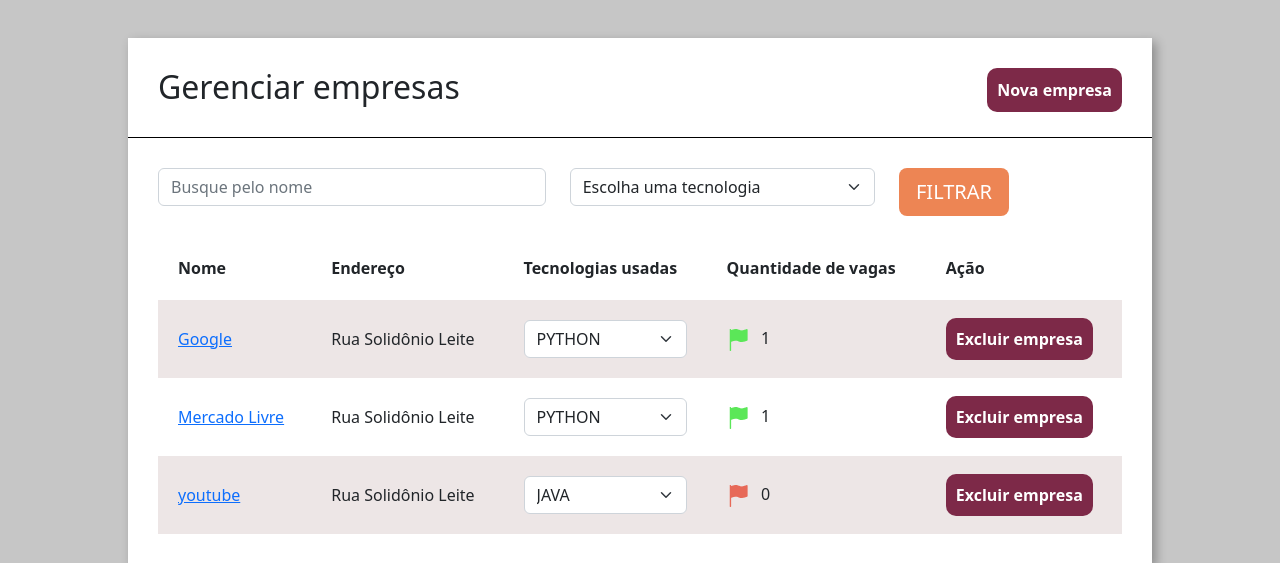
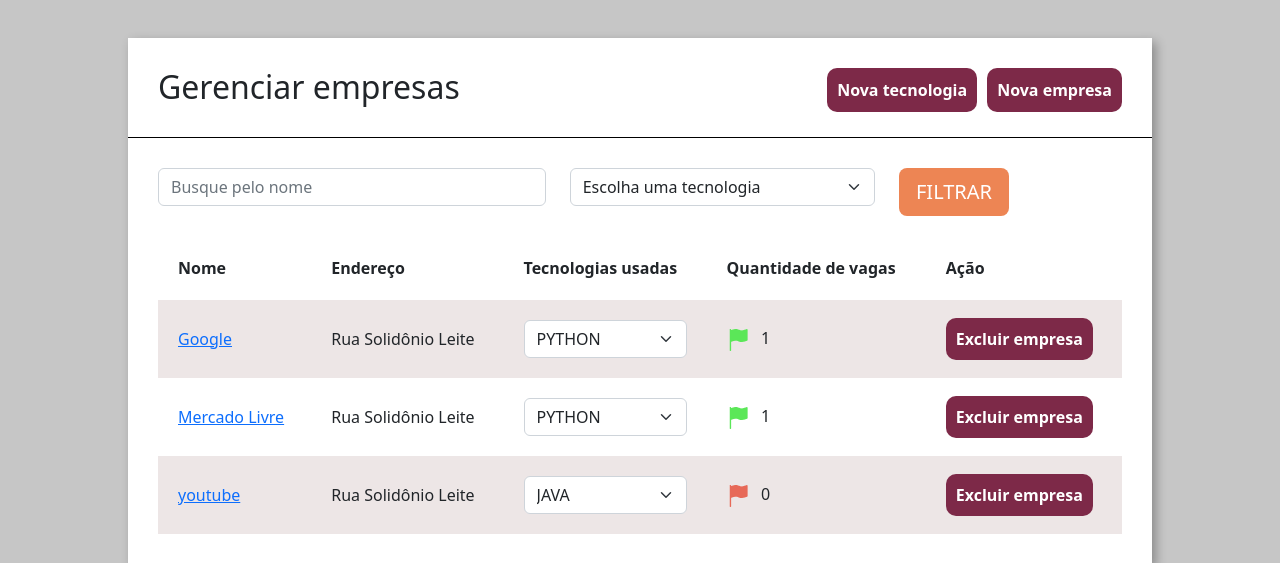
Before and after one commit to marcosfacini/gestor_de_vagas, a Django app: page /home/empresas/ in a window 1280 px wide. Shown: the part 56-619 px from the top of the page. Run offline with Django 4.2, Linux system fonts and the light colour scheme; data comes from the database, SQL or seed files in the repository; both versions use the stored data as it was after the commit.

Commit message:
botao cadastrar tecnologia

```diff
--- a/empresa/templates/empresas.html
+++ b/empresa/templates/empresas.html
@@ -1,6 +1,7 @@
 {% extends 'base.html' %}
 {% load static %}
 {% load filtro %}
+
 
 {% block 'head' %}
     <link href="{% static 'empresa/css/empresas.css' %}" rel="stylesheet">
@@ -20,6 +21,7 @@
                 {% endif %}
                 <h2 class="titulo">Gerenciar empresas</h2>
                 <a href="{% url 'nova_empresa' %}" class="btn-nova-empresa">Nova empresa</a>
+                <a href="#" class="btn-nova-empresa" data-bs-toggle="modal" data-bs-target="#myModal">Nova tecnologia</a>
             </div>
             <div class="borda-box"></div>
             <div class="body-box">
@@ -91,4 +93,24 @@
         </div>
     </div>
 
+
+    <div class="modal fade" id="myModal"  role="dialog" aria-labelledby="myModalLabel">
+        <div class="modal-dialog" role="document">
+          <div class="modal-content">
+            <form action="{% url 'nova_tech' %}" method="POST">{% csrf_token %}
+            <div class="modal-header">
+              <h4 class="modal-title" id="myModalLabel">Cadastrar nova tecnologia</h4>
+              <button type="button" class="btn-close" data-bs-dismiss="modal" aria-label="Close"></button>
+            </div>
+            <div class="modal-body">
+                <input type="text" class="form-control" name="tech" placeholder="Digite a tecnologia">
+            </div>
+            <div class="modal-footer">
+                <input type="submit" class="btn-nova-empresa" value="Salvar">
+            </div>
+          </div>
+            </form>
+        </div>
+    </div>
+
 {% endblock%}
--- a/empresa/urls.py
+++ b/empresa/urls.py
@@ -6,5 +6,6 @@ urlpatterns = [
     path('empresas/',views.empresas, name='empresas'),
     path('excluir_empresa/<int:id>', views.excluir_empresa, name='excluir_empresa'),
     path('empresa_unica/<int:id>', views.empresa_unica, name="empresa_unica"),
-    path('deletar_vaga/<int:id_vaga>', views.deletar_vaga, name='deletar_vaga')
+    path('deletar_vaga/<int:id_vaga>', views.deletar_vaga, name='deletar_vaga'),
+    path('nova_tech/', views.nova_tech, name='nova_tech')
 ]
--- a/empresa/views.py
+++ b/empresa/views.py
@@ -1,4 +1,4 @@
-from django.shortcuts import render, redirect, get_object_or_404
+from django.shortcuts import render, redirect, get_object_or_404, HttpResponse
 from .models import Tecnologias, Empresa, Vagas
 from django.contrib import messages
 from django.contrib.messages import constants
@@ -78,3 +78,10 @@ def deletar_vaga(request, id_vaga):
     vaga.delete()
     messages.add_message(request, constants.SUCCESS, 'Vaga excluída com sucesso')
     return redirect(f'/home/empresa_unica/{id_empresa}')
+
+def nova_tech(request):
+    tech = request.POST.get('tech')
+    tecnologia = Tecnologias(tecnologia=tech)
+    tecnologia.save()
+    messages.add_message(request, constants.SUCCESS, 'Tecnologia cadastrada com sucesso')
+    return redirect('/home/empresas')
--- a/gestor_de_vagas/templates/static/empresa/css/empresas.css
+++ b/gestor_de_vagas/templates/static/empresa/css/empresas.css
@@ -26,6 +26,7 @@
     padding: 10px;
     border-radius: 10px;
     font-weight: bold;
+    margin-left: 10px;
 }
 
 .btn-nova-empresa:hover{
```
Also changed, not shown: db.sqlite3.
